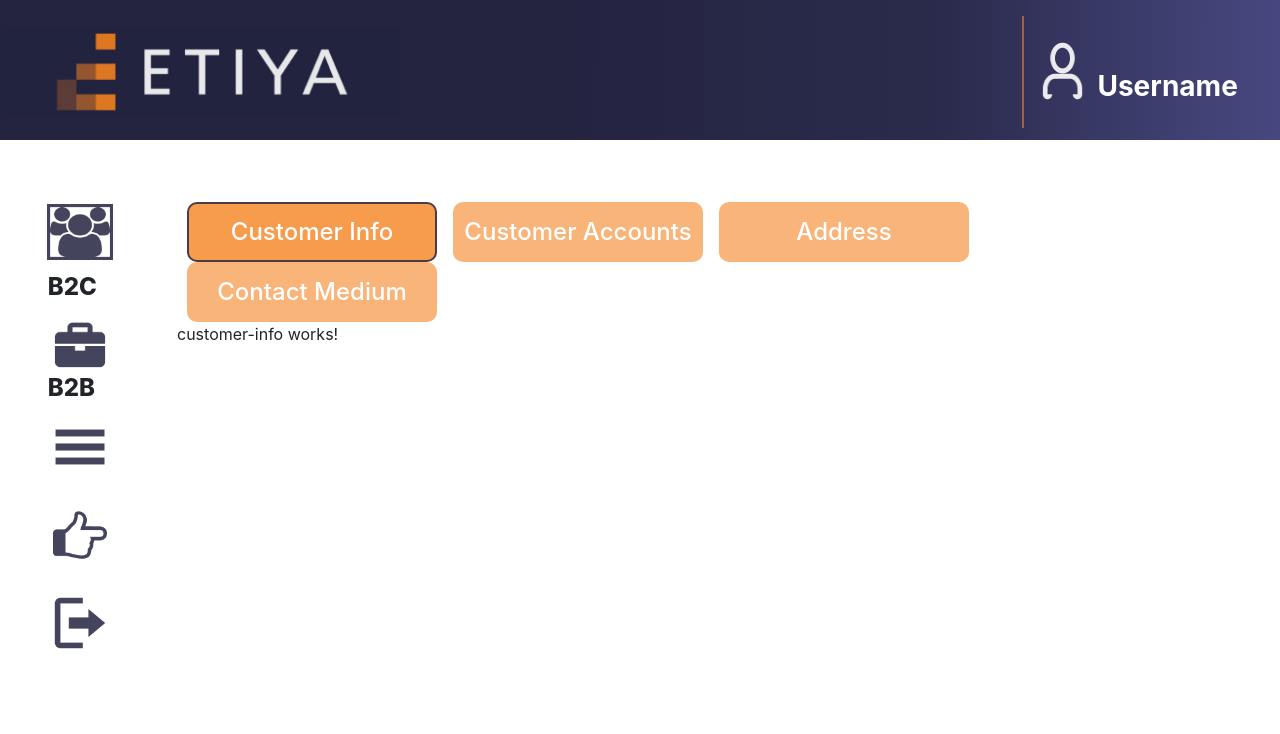
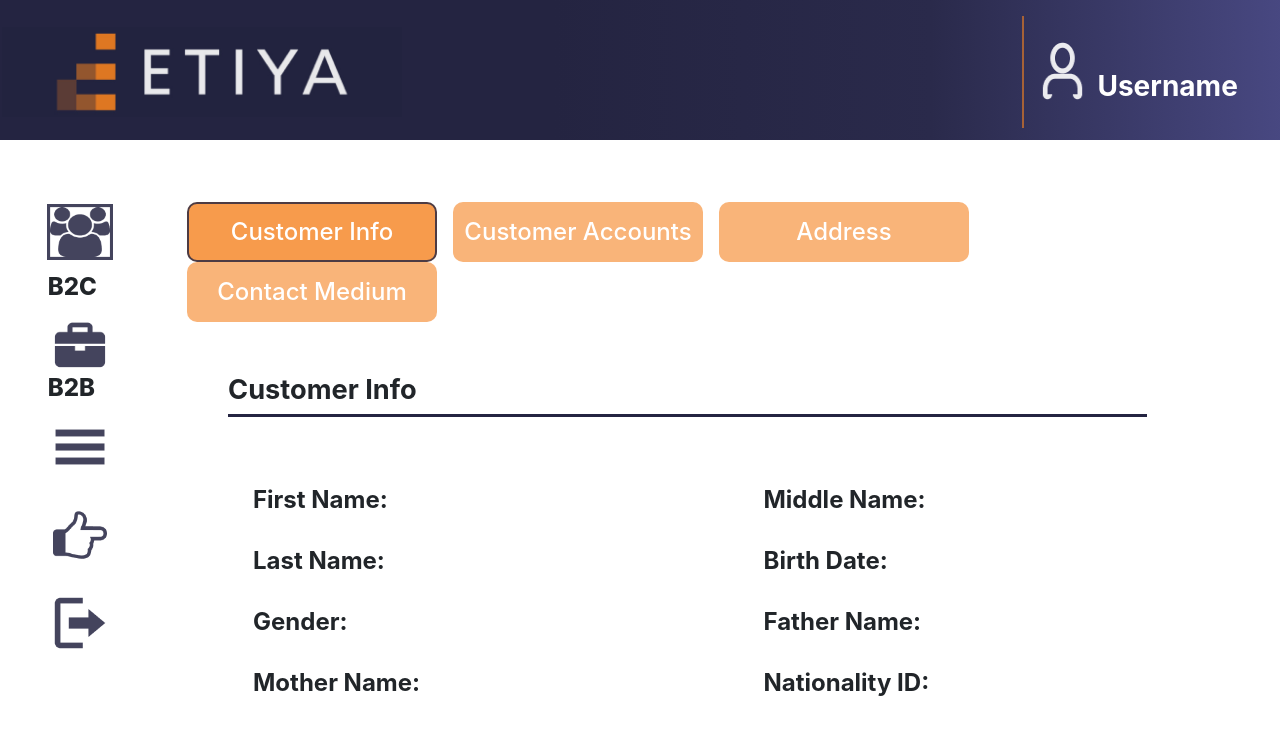
Before and after one commit to gglnyrdm/CRMLite, an Angular app: page /customerinfo in a window 1280 px wide. Shown: the top 734 px of the page. Built offline with nearby package versions, Linux system fonts and the light colour scheme; a web font is replaced by a local one.

Commit message:
add customer info page

```diff
--- a/src/app/pages/customer/customer-info/customer-info.component.html
+++ b/src/app/pages/customer/customer-info/customer-info.component.html
@@ -1 +1,37 @@
-<p>customer-info works!</p>
+<p class="title">Customer Info</p>
+<div class="container">
+    <div class="row">
+        <div class="col-md-6">
+            <div class="left-side">
+                    <div class="input-area">
+                        <span>First Name: </span>
+                    </div>
+                    <div class="input-area">
+                        <span>Last Name: </span>
+                    </div>
+                    <div class="input-area">
+                        <span>Gender: </span>
+                    </div>
+                    <div class="input-area">
+                        <span>Mother Name: </span>
+                    </div>
+            </div>
+        </div>
+        <div class="col-md-6">
+            <div class="right-side">
+                    <div class="input-area">
+                        <span>Middle Name: </span>
+                    </div>
+                    <div class="input-area">
+                        <span>Birth Date: </span>
+                    </div>
+                    <div class="input-area">
+                        <span>Father Name: </span>
+                    </div>
+                    <div class="input-area">
+                        <span>Nationality ID: </span>
+                    </div>
+            </div>
+        </div>
+    </div>
+</div>
--- a/src/app/pages/customer/customer-info/customer-info.component.scss
+++ b/src/app/pages/customer/customer-info/customer-info.component.scss
@@ -0,0 +1,24 @@
+.title {
+    position: relative;
+    width: 15rem;
+    top: 2%;
+    left: 5%;
+    margin-top: 2rem;
+    font-weight: 700;
+    font-size: 1.7rem;
+    border-bottom:3px solid #242441;
+    line-height: 3rem;
+    width: 90%;
+    margin-bottom: 5rem;
+}
+
+.input-area{
+    font-family: Inter;
+font-size: 24px;
+font-weight: 500;
+line-height: 29.05px;
+text-align: left;
+margin-bottom: 2rem;
+margin-left: 4rem;
+font-weight: bold;
+}
```
